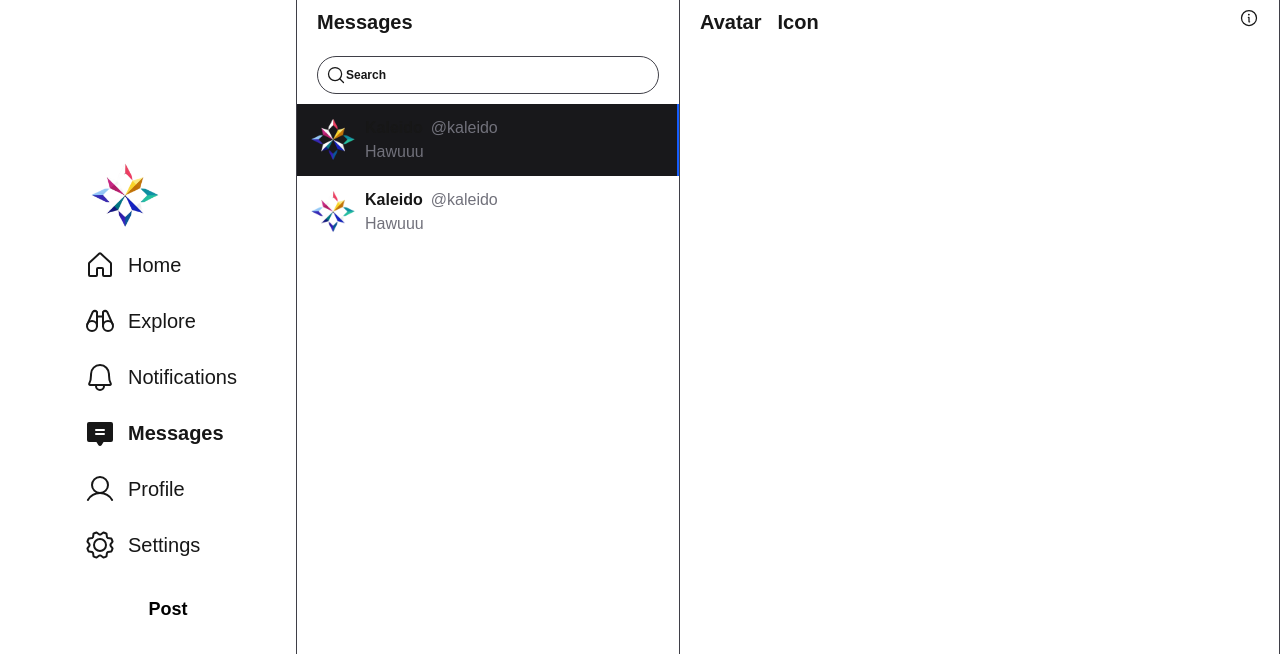
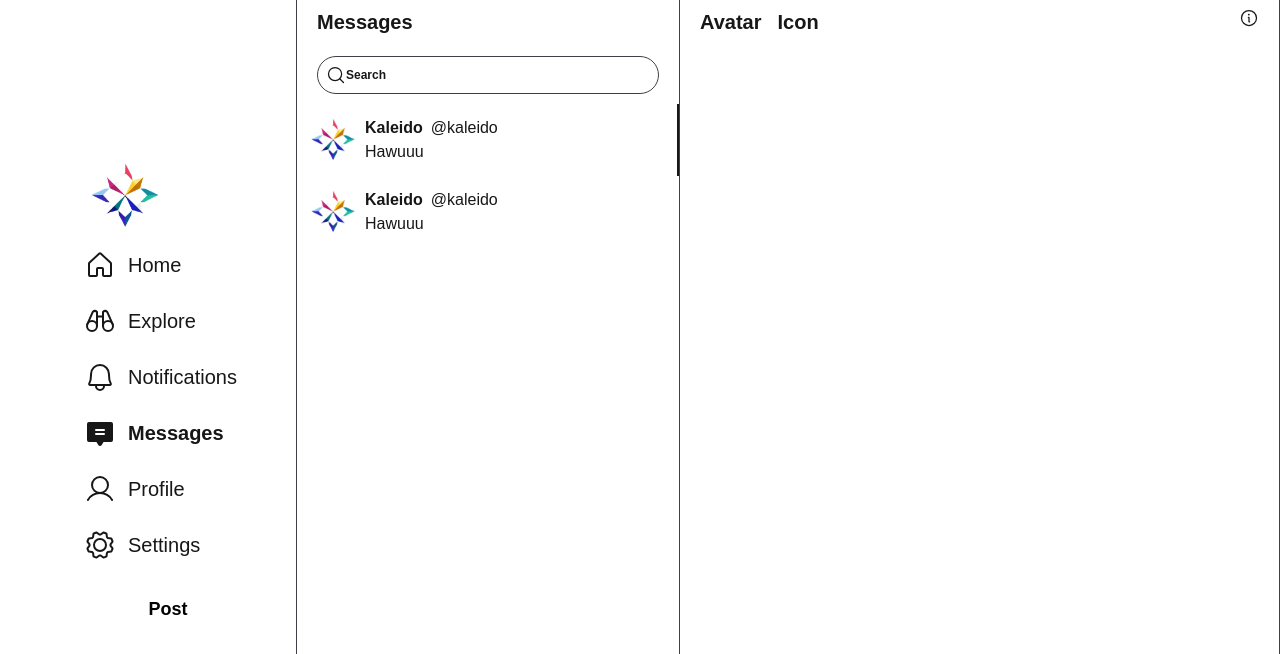
Before and after one commit to pickachuuu/kaleido-client, a Next.js app: page /messages in a window 1280 px wide. Shown: the top 654 px of the page. Built offline with nearby package versions, Linux system fonts and the light colour scheme.

Commit message:
style: update ChatCard component to use CSS variables for background and text colors

```diff
--- a/src/components/ui/ChatCard.tsx
+++ b/src/components/ui/ChatCard.tsx
@@ -3,12 +3,12 @@ import { cn } from '@/lib/utils';
 import ProfileAvatar from './ProfileAvatar';
 
 const ChatCardVariants = cva(
-    'w-full min-h-16 p-3 transform transition-colors duration-200 hover:bg-neutral-900',
+    'w-full min-h-16 p-3 transform transition-colors duration-200 hover:bg-[var(--highlight)]',
     {
         variants: {
             variant: {
-                default: 'bg-background',
-                active: 'bg-zinc-900 border-r-2 border-blue-600'
+                default: 'bg-[var(--background)]',
+                active: 'bg-[var(--accent-secondary)] border-r-2 border-[var(--accent)]',
             },
         },
         defaultVariants: {
@@ -43,12 +43,12 @@ ChatCard.Content = function ChatCardHeader({ className }: ChatCardContentProps){
         </div>
         <div className='flex flex-col'>
             <div className='mx-2'>
-                <span className='mr-2 font-bold'>Kaleido</span>
-                <span className='text-zinc-500'>@kaleido</span>
+                <span className='mr-2 font-bold text-[var(--accent)]'>Kaleido</span>
+                <span className='text-[var(--accent-secondary)]'>@kaleido</span>
             </div>
 
             <div className='mx-2'>
-                <span className='text-zinc-500'>Hawuuu</span>
+                <span className='text-[var(--accent-secondary)]'>Hawuuu</span>
             </div>
         </div>
     </div>
```
